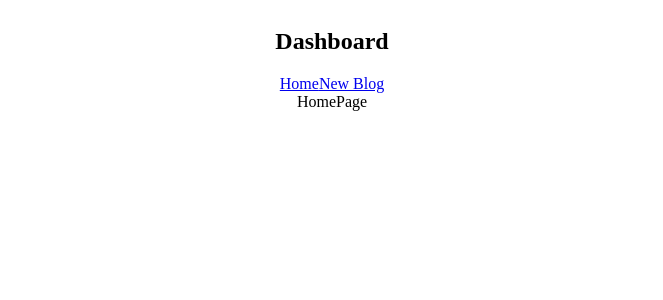
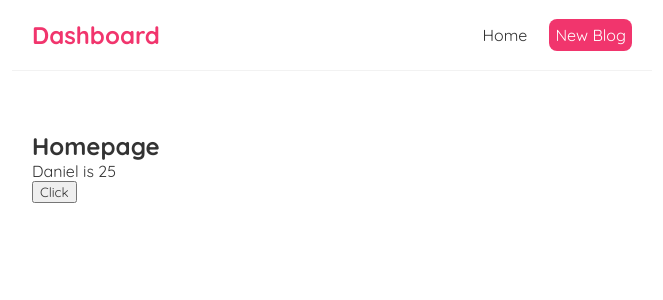
Before and after one commit to Kaldinn/Invoices, a React (Create React App) app: page / in a window 1280 px wide. Shown: the top 300 px of the page, without its empty margins (308-971 px from the left). Built offline with nearby package versions, Linux system fonts and the light colour scheme.

Commit message:
Add style to components

```diff
--- a/src/Home/Home.jsx
+++ b/src/Home/Home.jsx
@@ -1,10 +1,22 @@
-import React from 'react'
+import React, { useState } from 'react'
 
 const Home = () => {
+
+
+  const [name, setName] = useState('Daniel')
+  const [age, setAge] = useState(25)
+
+  const handleClick = () =>{
+    setName('Natalia')
+    setAge(30)
+  }
+
   return (
-    <home>
-        HomePage
-    </home>
+    <div className='home'>
+        <h2>Homepage</h2>
+        <p>{name} is {age}</p>
+        <button onClick={handleClick}>Click</button>
+    </div>
   )
 }
 
--- a/src/Navbar/Navbar.jsx
+++ b/src/Navbar/Navbar.jsx
@@ -6,7 +6,11 @@ const Navbar = () => {
         <h1>Dashboard</h1>
         <div className='links'>
             <a href='/'>Home</a>
-            <a href='/create'>New Blog</a>
+            <a href='/create' style={{
+              color: "white",
+              backgroundColor: "#f1356d",
+              borderRadius: '8px'
+            }}>New Blog</a>
         </div>
     </nav>
   )
--- a/src/global.css
+++ b/src/global.css
@@ -1,6 +1,36 @@
-body{
-    display: flex;
-    justify-content: center;
-    align-items: center;
-    text-align: center;
+@import url('https://fonts.googleapis.com/css2?family=Quicksand:wght@300;400;500;600;700&display=swap');
+
+/* base styles */
+* {
+  margin: 0;
+  font-family: "Quicksand";
+  color: #333;
 }
+.navbar {
+  padding: 20px;
+  display: flex;
+  align-items: center;
+  max-width: 600px;
+  min-width: 300px;
+  margin: 0 auto;
+  border-bottom: 1px solid #f2f2f2;
+}
+.navbar h1 {
+  color: #f1356d;
+}
+.navbar .links {
+  margin-left: auto;
+}
+.navbar a {
+  margin-left: 16px;
+  text-decoration: none;
+  padding: 6px;
+}
+.navbar a:hover {
+  color: #f1356d;
+}
+.content {
+  max-width: 600px;
+  margin: 40px auto;
+  padding: 20px;
+}
```
